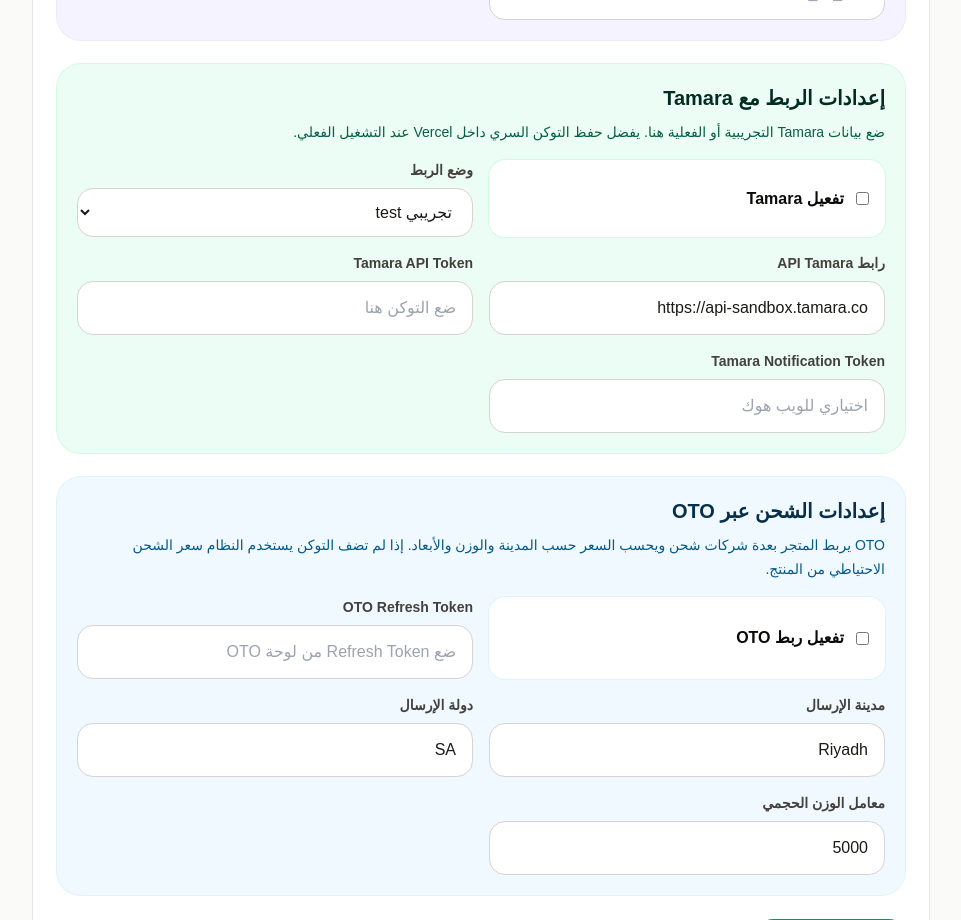
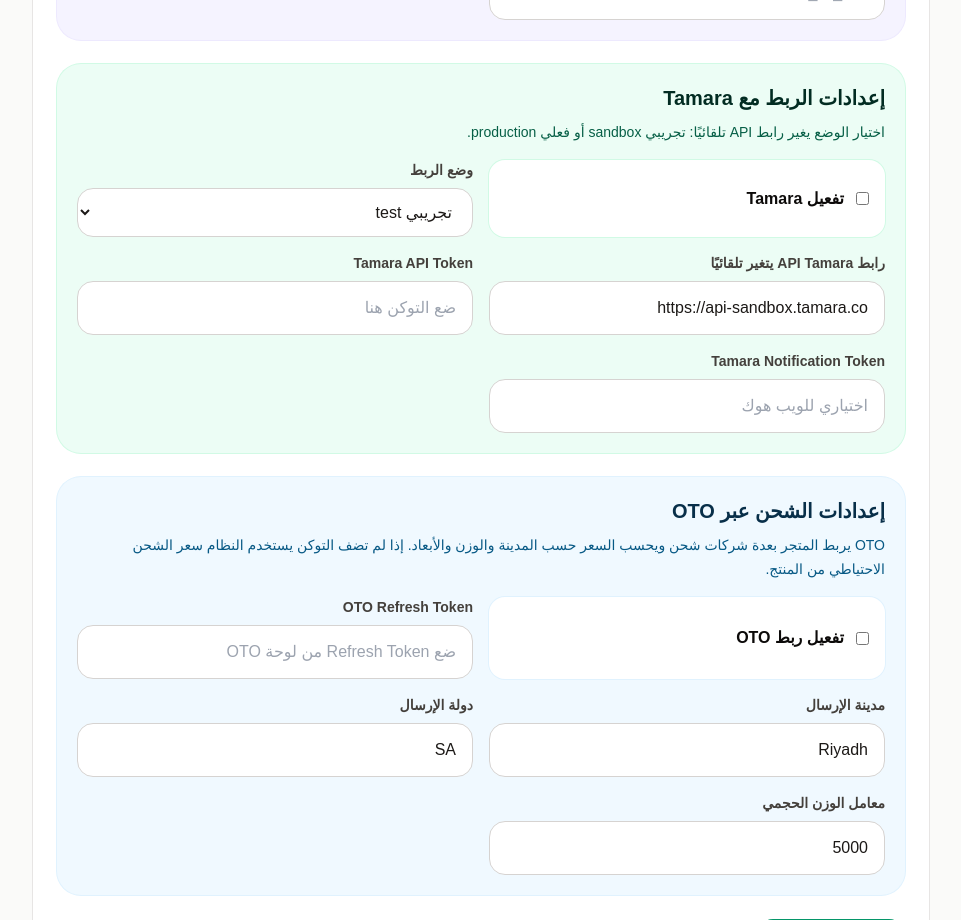
Before and after one commit to azizsoom/one-product-tabby-store, a Next.js app: page /admin/settings in a window 1280 px wide. Shown: the part 1000-1920 px from the top of the page, without its empty margins (159-1120 px from the left). Built offline with nearby package versions, Linux system fonts and the light colour scheme; no server answers; the database is empty.

Commit message:
Auto switch Tamara API URL by mode

```diff
--- a/app/admin/settings/page.tsx
+++ b/app/admin/settings/page.tsx
@@ -5,6 +5,8 @@ import Link from 'next/link';
 import { db } from '../../../lib/db';
 
 type Setting = { key: string; value: string };
+const TAMARA_TEST_URL = 'https://api-sandbox.tamara.co';
+const TAMARA_LIVE_URL = 'https://api.tamara.co';
 
 const defaults: Record<string, string> = {
   store_name: 'شركة المطارة',
@@ -21,7 +23,7 @@ const defaults: Record<string, string> = {
   tabby_mode: 'test',
   tamara_enabled: 'false',
   tamara_api_token: '',
-  tamara_api_url: 'https://api-sandbox.tamara.co',
+  tamara_api_url: TAMARA_TEST_URL,
   tamara_notification_token: '',
   tamara_mode: 'test',
   oto_enabled: 'false',
@@ -37,11 +39,20 @@ export default function SettingsPage() {
 
   useEffect(() => { loadSettings(); }, []);
 
+  function setTamaraMode(mode: string) {
+    setSettings({
+      ...settings,
+      tamara_mode: mode,
+      tamara_api_url: mode === 'live' ? TAMARA_LIVE_URL : TAMARA_TEST_URL,
+    });
+  }
+
   async function loadSettings() {
     const { data } = await db.from('store_settings').select('*');
     if (data) {
       const next = { ...defaults };
       (data as Setting[]).forEach((row) => { next[row.key] = row.value || ''; });
+      if (!next.tamara_api_url) next.tamara_api_url = next.tamara_mode === 'live' ? TAMARA_LIVE_URL : TAMARA_TEST_URL;
       setSettings(next);
     }
   }
@@ -105,11 +116,11 @@ export default function SettingsPage() {
 
           <div className="mt-6 rounded-3xl bg-emerald-50 p-5 ring-1 ring-emerald-100">
             <h2 className="text-xl font-black text-emerald-950">إعدادات الربط مع Tamara</h2>
-            <p className="mt-2 text-sm leading-6 text-emerald-800">ضع بيانات Tamara التجريبية أو الفعلية هنا. يفضل حفظ التوكن السري داخل Vercel عند التشغيل الفعلي.</p>
+            <p className="mt-2 text-sm leading-6 text-emerald-800">اختيار الوضع يغير رابط API تلقائيًا: تجريبي sandbox أو فعلي production.</p>
             <div className="mt-4 grid gap-4 md:grid-cols-2">
               <label className="flex items-center gap-3 rounded-2xl bg-white p-4 ring-1 ring-emerald-100"><input type="checkbox" checked={settings.tamara_enabled === 'true'} onChange={(e) => setSettings({ ...settings, tamara_enabled: e.target.checked ? 'true' : 'false' })} /><span className="font-bold">تفعيل Tamara</span></label>
-              <label><span className="mb-2 block text-sm font-bold text-stone-700">وضع الربط</span><select className="input" value={settings.tamara_mode} onChange={(e) => setSettings({ ...settings, tamara_mode: e.target.value })}><option value="test">تجريبي test</option><option value="live">فعلي live</option></select></label>
-              <Field label="رابط API Tamara" value={settings.tamara_api_url} onChange={(v) => setSettings({ ...settings, tamara_api_url: v })} placeholder="https://api-sandbox.tamara.co" />
+              <label><span className="mb-2 block text-sm font-bold text-stone-700">وضع الربط</span><select className="input" value={settings.tamara_mode} onChange={(e) => setTamaraMode(e.target.value)}><option value="test">تجريبي test</option><option value="live">فعلي live</option></select></label>
+              <Field label="رابط API Tamara يتغير تلقائيًا" value={settings.tamara_api_url} onChange={(v) => setSettings({ ...settings, tamara_api_url: v })} placeholder={TAMARA_TEST_URL} />
               <Field label="Tamara API Token" type="password" value={settings.tamara_api_token} onChange={(v) => setSettings({ ...settings, tamara_api_token: v })} placeholder="ضع التوكن هنا" />
               <Field label="Tamara Notification Token" type="password" value={settings.tamara_notification_token} onChange={(v) => setSettings({ ...settings, tamara_notification_token: v })} placeholder="اختياري للويب هوك" />
             </div>
```
